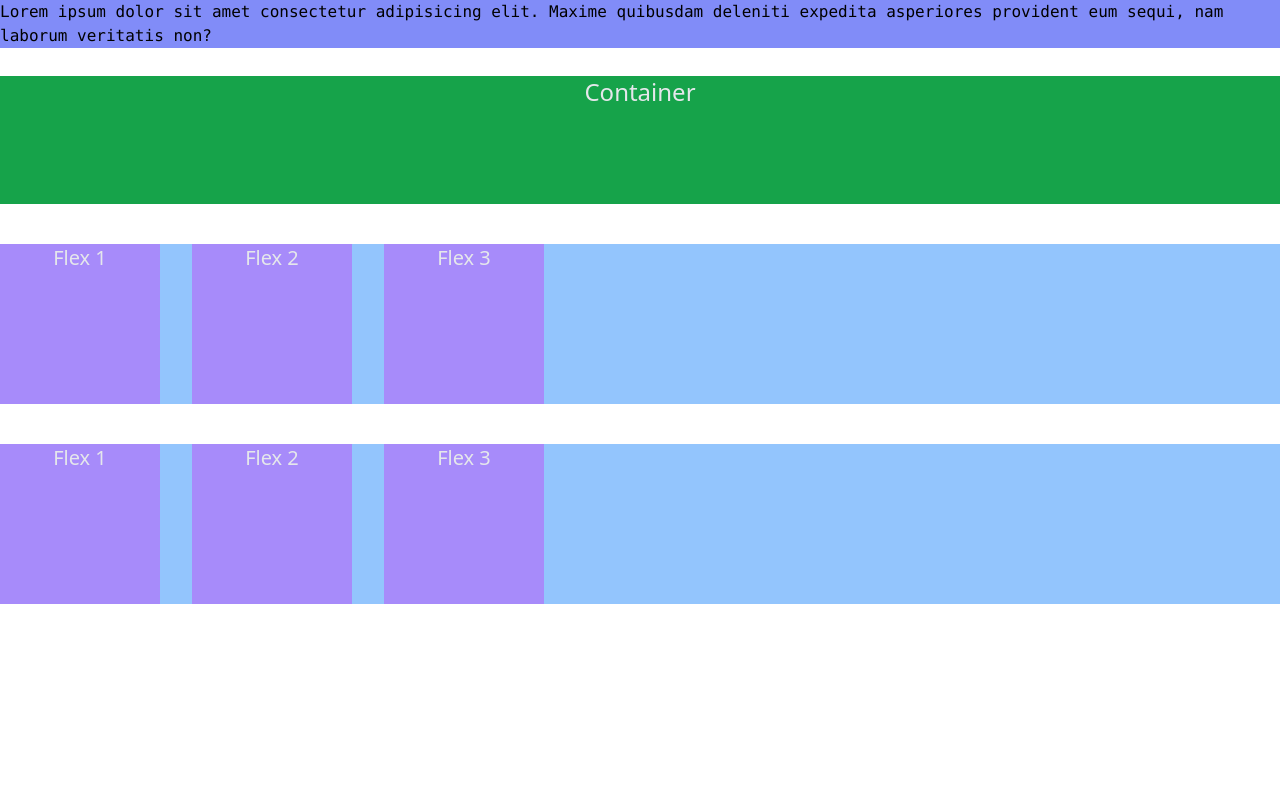
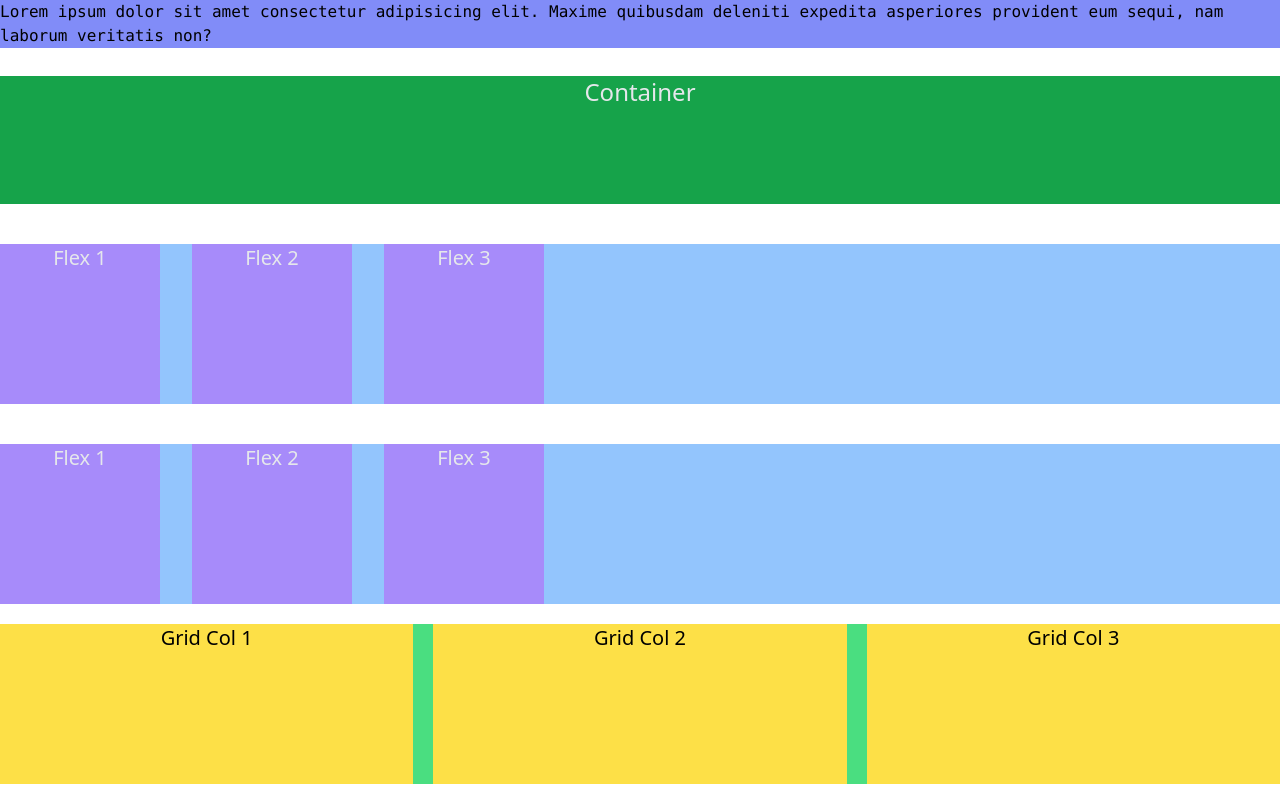
Before and after one commit to solidwake/project-tailwind, a website: page public/index.html in a window 1280 px wide. Drawn offline with Linux system fonts and the light colour scheme.

Commit message:
add grid

```diff
--- a/public/index.html
+++ b/public/index.html
@@ -42,5 +42,18 @@
             </div>
         </div>
     </div>
+    <div class="lg:container xl:mx-auto bg-green-400">
+        <div class="grid lg:grid-cols-3 md:grid-cols-2 gap-5">
+            <div class="font-sans bg-yellow-300 w-full h-40 text-center text-xl">
+                Grid Col 1
+            </div>
+            <div class="font-sans bg-yellow-300 w-full h-40 text-center text-xl">
+                Grid Col 2
+            </div>
+            <div class="font-sans bg-yellow-300 w-full h-40 text-center text-xl">
+                Grid Col 3
+            </div>
+        </div>
+    </div>
 </body>
 </html>
```
Also changed, not shown: public/output.css.
